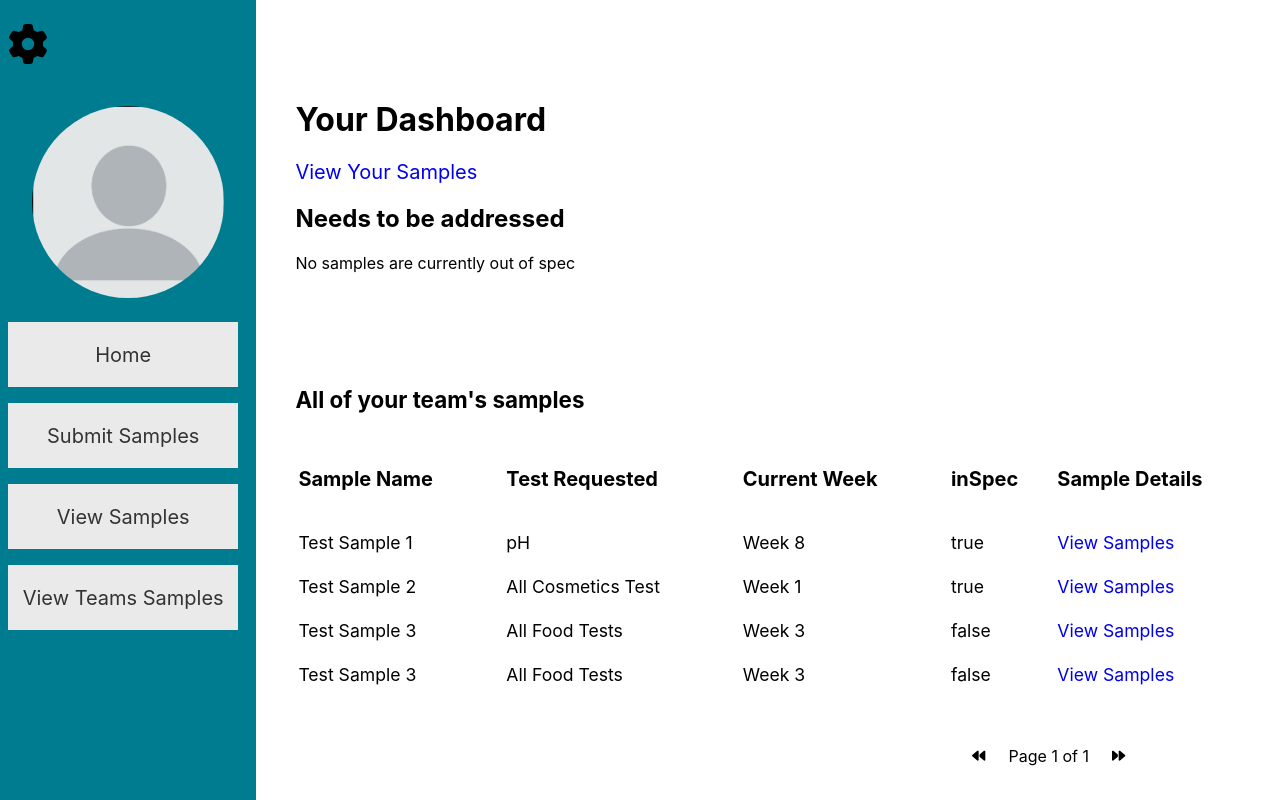
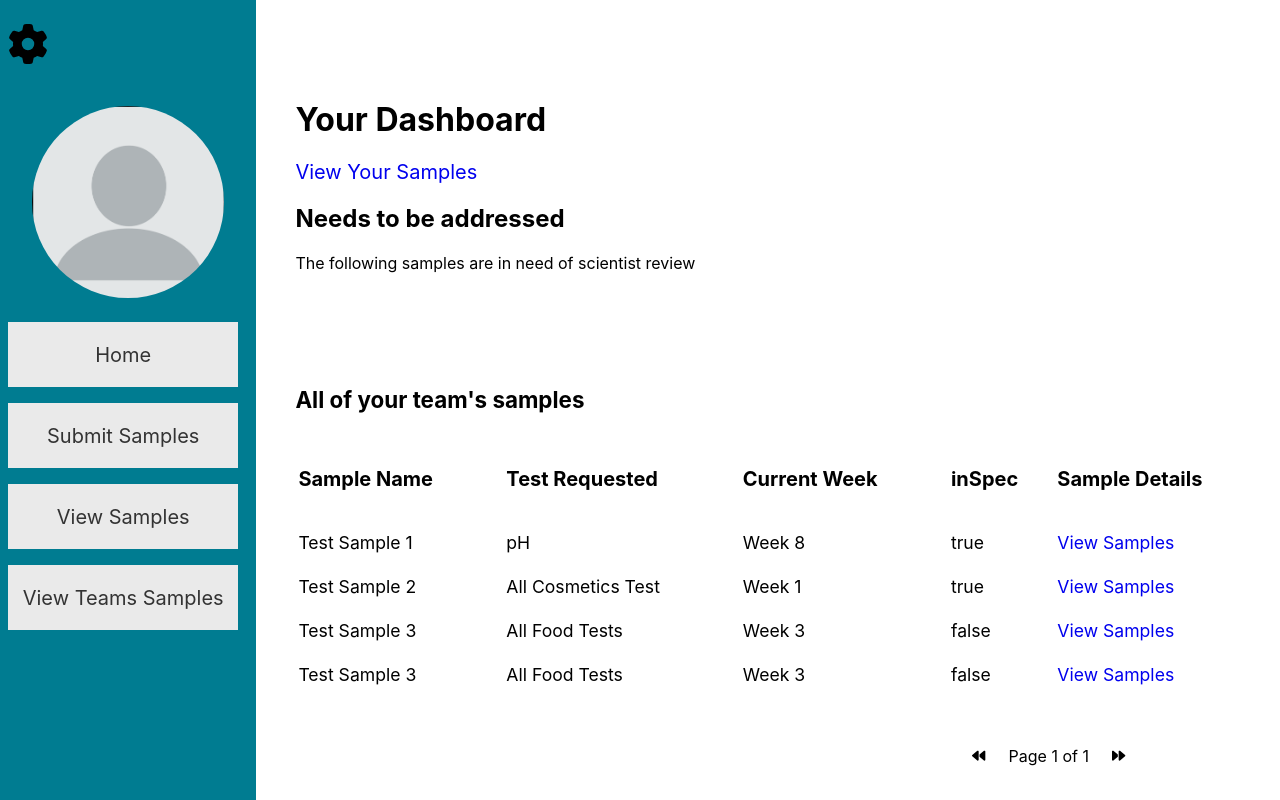
Before and after one commit to kbongco/sample-management-frontend, a React (Create React App) app: page / in a window 1280 px wide. Built offline with nearby package versions, Linux system fonts and the light colour scheme.

Commit message:
filtered out samples that are out of spec

```diff
--- a/src/Screens/Scientist-Dashboard/DashBoard-Content/DashBoardContent.tsx
+++ b/src/Screens/Scientist-Dashboard/DashBoard-Content/DashBoardContent.tsx
@@ -4,7 +4,6 @@ import { Samples } from '../../../interfaces/samples-interface';
 import Pagination from '../../../Components/Pagination/Pagination';
 
 export default function DashBoardContent() {
-  const sampleAlert: boolean = false;
   const [currentPage, setCurrentPage] = useState(1);
   const [recordsPerPage] = useState(3);
   const samplesInTest: Samples[] = [
@@ -43,6 +42,7 @@ export default function DashBoardContent() {
   const indexOfLastRecord = currentPage * recordsPerPage;
   const indexOfFirstRecord = indexOfLastRecord - recordsPerPage;
   const currentRecords = samplesInTest.slice(indexOfFirstRecord, indexOfLastRecord);
+  const outOfSpecSamples: Samples[] = samplesInTest.filter((sample: Samples) => sample.inSpec === false);
 
   return (
     <div>
@@ -54,7 +54,7 @@ export default function DashBoardContent() {
       </div>
       <div className='chbi-needs-attention-header'>
         <h2>Needs to be addressed</h2>
-        {sampleAlert ? <div><p>The following samples are in need of scientist review</p></div>: <p>No samples are currently out of spec</p>}
+        {outOfSpecSamples.length > 0 ? <div><p>The following samples are in need of scientist review</p></div>: <p>No samples are currently out of spec</p>}
       </div>
       <div className='chbi-scientist-samples-container'>
         <div className='chbi-dashboard-sample-text-container'>
```
